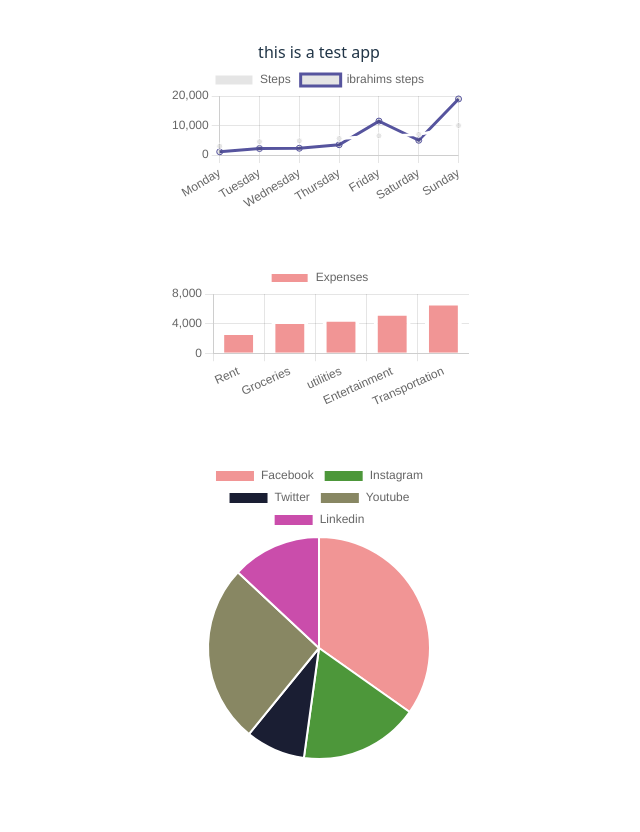
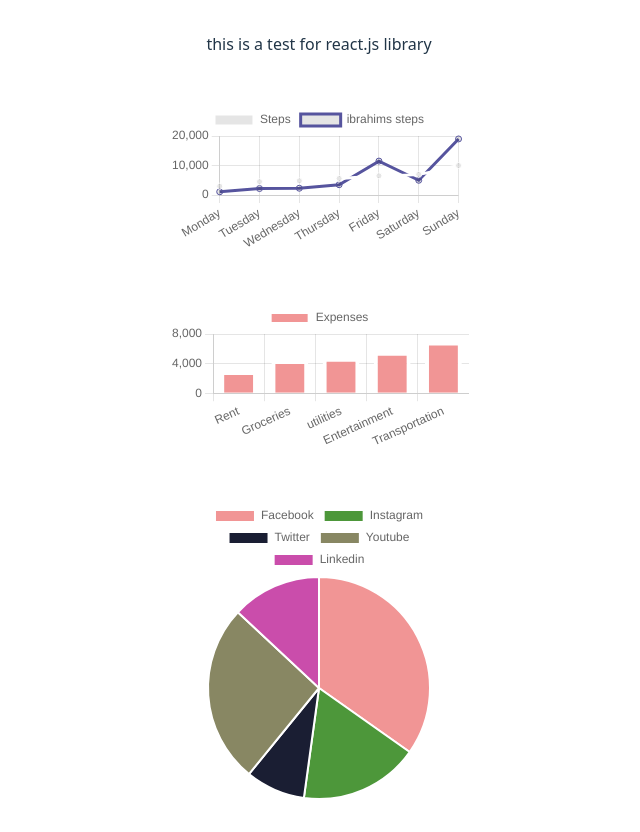
Before and after one commit to ibrahimsaber1/test_chart_js, a React (Vite) app: page / in a window 1280 px wide. Shown: the whole page, without its empty margins (321-961 px from the left). Before the commit the page ends 800 px from the top, so only its background shows below. Built offline with nearby package versions, Linux system fonts and the light colour scheme.

Commit message:
test the charts options

```diff
--- a/src/App.jsx
+++ b/src/App.jsx
@@ -7,13 +7,13 @@
 function App() {
   return (
     <>
-      <div>this is a test app  </div>
+      <div>this is a test for react.js library  </div>
+      <br/><br/>
       <LineGraph />
       <br/><br/>
       <BarChart />
       <br/><br/>
       <PieChart />
-
     </>
   )
 }
--- a/src/compounents/Line.jsx
+++ b/src/compounents/Line.jsx
@@ -30,10 +30,10 @@
     const options = {}
 
     // const options = {
-    //     responsive: true,
+    //     // responsive: true,
     //     plugins: {
-    //     legend: { position: "top" },
-    //     title: { display: true, text: "Monthly Sales" },
+    //     legend: { position: "bottom" },
+    //     title: { display: true, text: "weekly steps" },
     //     },
     // };
 
```
